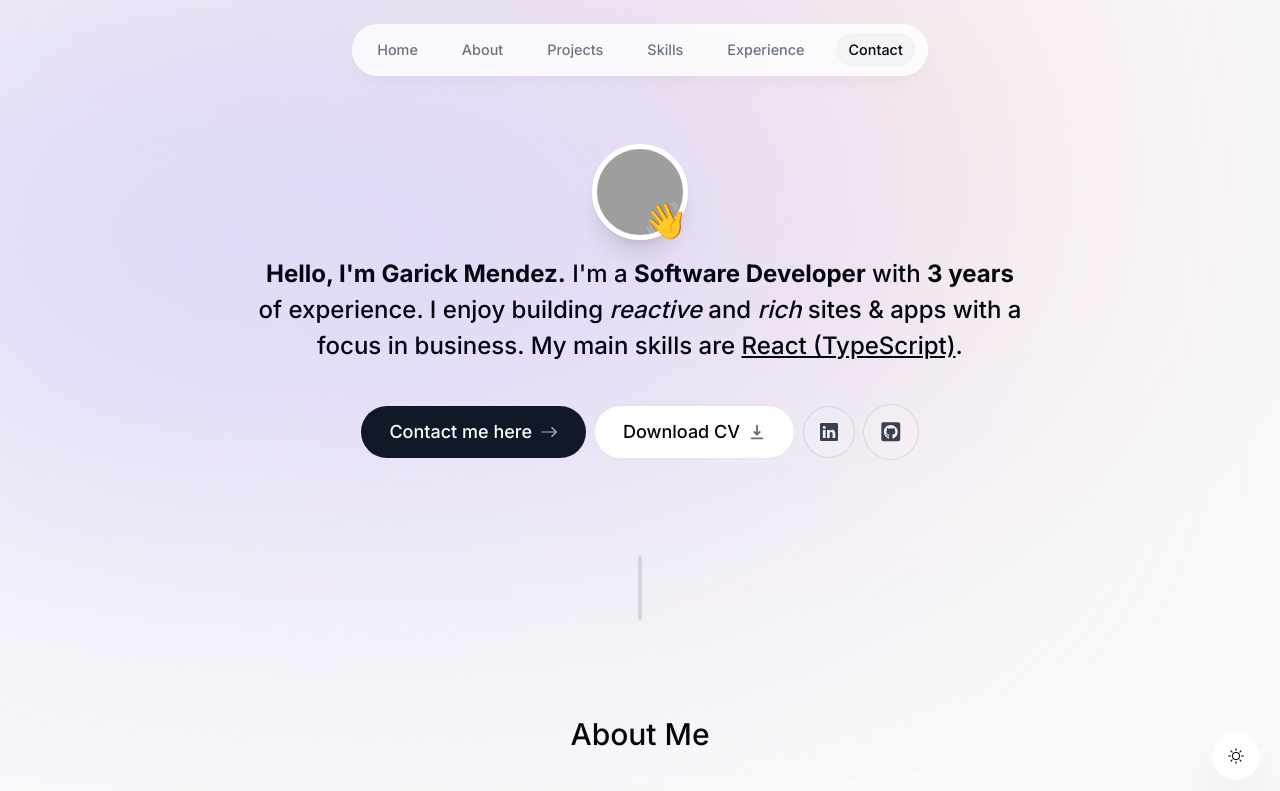
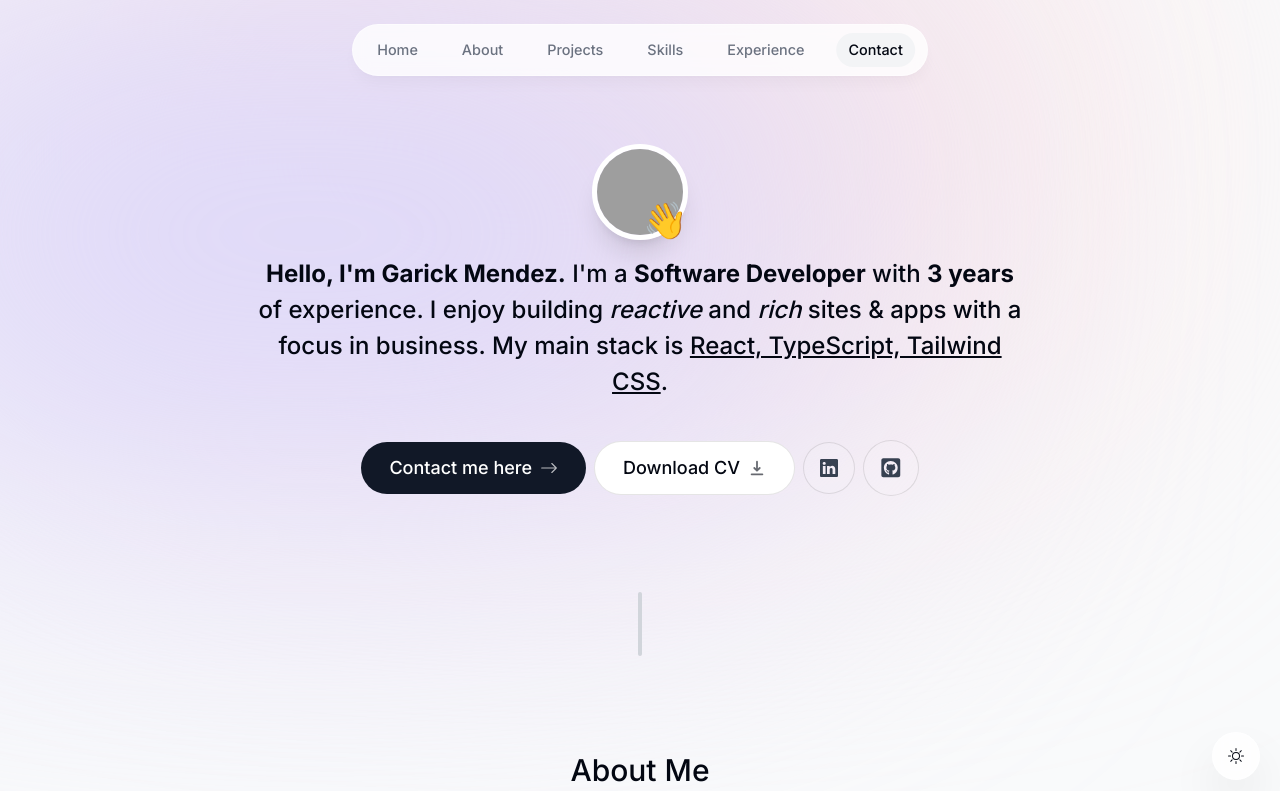
Before and after one commit to garick-git/portfolio-website, a Next.js app: page / in a window 1280 px wide. Shown: the top 791 px of the page. Built offline with nearby package versions, Linux system fonts and the light colour scheme; no server answers; grey boxes are pictures that could not be loaded.

Commit message:
fixing grammatical error.

```diff
--- a/components/intro.tsx
+++ b/components/intro.tsx
@@ -66,9 +66,9 @@ export default function Intro() {
             building
             <span className="italic">
                 {" "}reactive</span> <span>and</span> <span className="italic"> rich {" "}
-            </span>sites & apps with a focus in business. My main skills are{" "}
+            </span>sites & apps with a focus in business. My main stack is{" "}
             <span className="underline">
-                React (TypeScript)
+                React, TypeScript, Tailwind CSS
             </span>.
         </motion.h1>
         <motion.div className='flex flex-col sm:flex-row items-center justify-center gap-2 px-4 text-lg font-medium'
```
